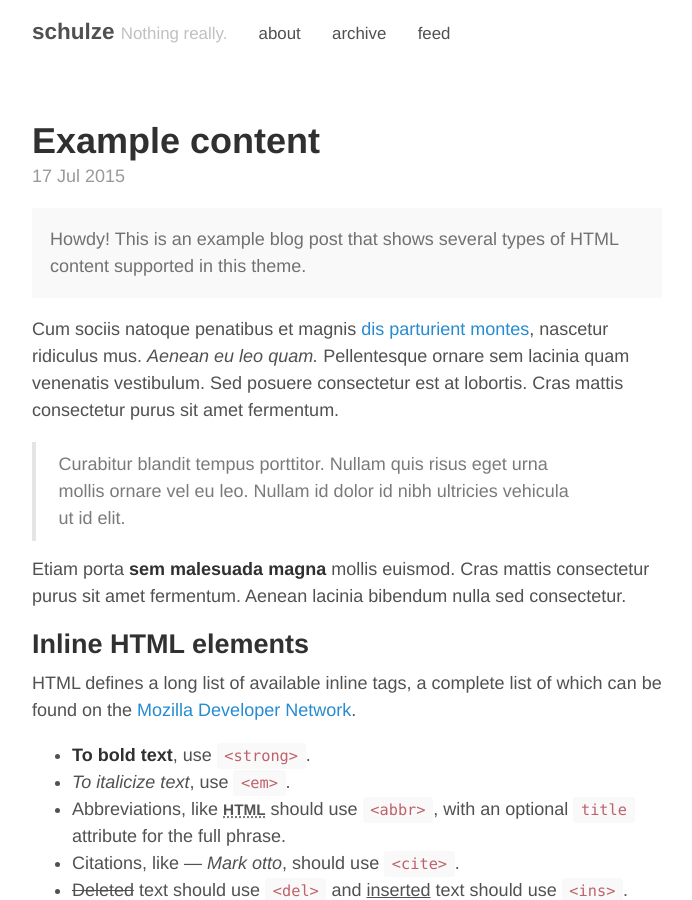
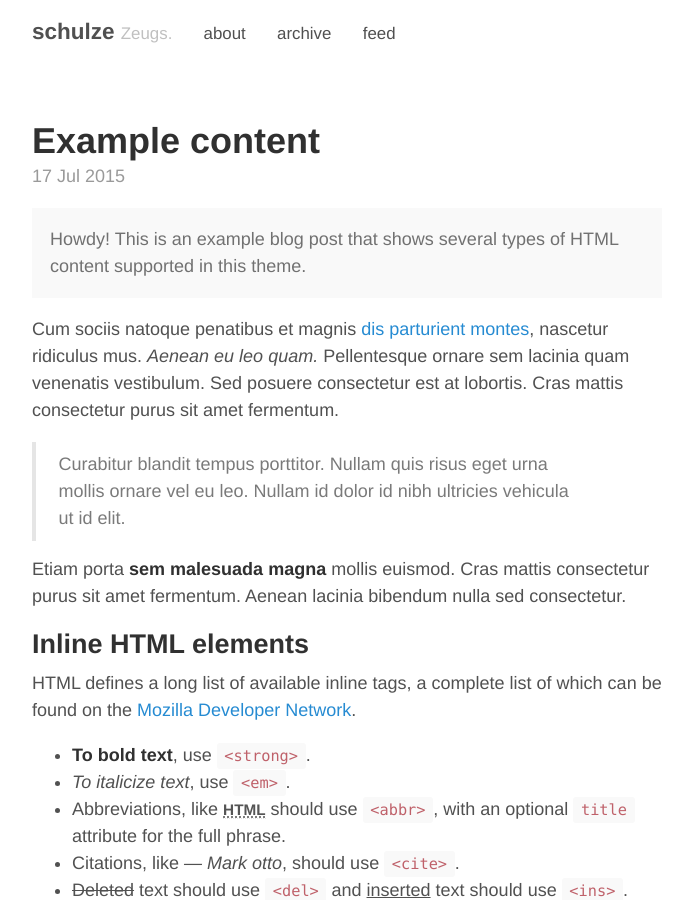
Before and after one commit to schulze/schulze.github.io, a Jekyll site: the page built from index.html, in a window 1280 px wide and 900 px high. Shown: the whole window, without its empty margins (293-985 px from the left). Built offline with Jekyll 4.4.1, drawn with Linux system fonts in a browser that asks for light colours; the list of posts is cut into pages by our own code; some of the changed lines change nothing that is shown.

Commit message:
More small fixes tp config.

```diff
--- a/_config.yml
+++ b/_config.yml
@@ -6,7 +6,7 @@ relative_permalinks: true
 
 # Setup
 title:               schulze
-tagline:             Nothing really.
+tagline:             Zeugs.
 url:                 http://schulze.github.io
 paginate:            1
 baseurl:             ""
@@ -20,9 +20,9 @@ sass:
 
 # About/contact
 author:
-  name:              Mark Otto
-  url:               https://twitter.com/mdo
-  email:             markdotto@gmail.com
+  name:              schulze
+  url:                ""
+  email:             ""
 
 # Custom vars
 version:             2.0.0
```
